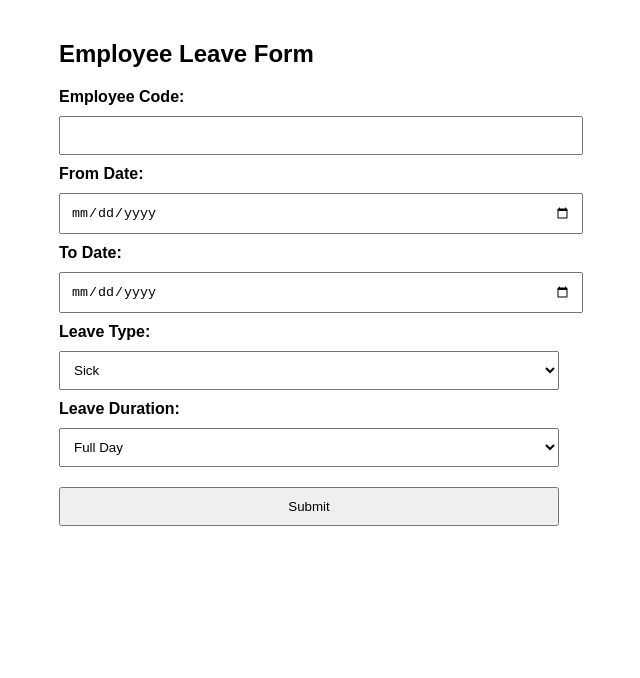
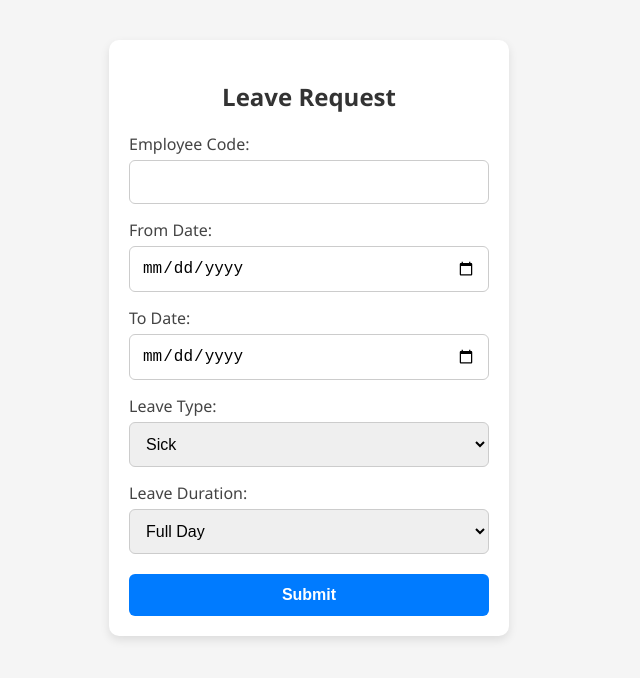
Before and after one commit to sedhunms/employee-leave-tracker, a plain HTML site: page index.html in a window 1280 px wide. Shown: the whole page, without its empty margins (331-971 px from the left). Drawn offline with Linux system fonts and the light colour scheme.

Commit message:
index.html

```diff
--- a/index.html
+++ b/index.html
@@ -4,13 +4,88 @@
   <meta name="viewport" content="width=device-width, initial-scale=1.0">
   <title>Employee Leave Form</title>
   <style>
-    body { font-family: Arial; padding: 20px; max-width: 500px; margin: auto; }
-    input, select, button { width: 100%; padding: 10px; margin: 10px 0; }
-    label { font-weight: bold; }
+    * {
+      box-sizing: border-box;
+    }
+
+    body {
+      font-family: 'Segoe UI', sans-serif;
+      background: #f5f5f5;
+      margin: 0;
+      padding: 0;
+    }
+
+    .container {
+      background: white;
+      padding: 20px;
+      max-width: 400px;
+      margin: 40px auto;
+      box-shadow: 0 4px 10px rgba(0,0,0,0.1);
+      border-radius: 10px;
+    }
+
+    h2 {
+      text-align: center;
+      color: #333;
+    }
+
+    label {
+      display: block;
+      margin-top: 15px;
+      color: #444;
+      font-weight: 500;
+    }
+
+    input, select, button {
+      width: 100%;
+      padding: 12px;
+      margin-top: 5px;
+      border-radius: 6px;
+      border: 1px solid #ccc;
+      font-size: 16px;
+      outline: none;
+    }
+
+    input:focus, select:focus {
+      border-color: #007bff;
+    }
+
+    button {
+      background-color: #007bff;
+      color: white;
+      font-weight: bold;
+      margin-top: 20px;
+      cursor: pointer;
+      transition: background-color 0.3s ease;
+      border: none;
+    }
+
+    button:hover {
+      background-color: #0056b3;
+    }
+
+    .success, .error {
+      margin-top: 15px;
+      text-align: center;
+      font-weight: bold;
+      padding: 10px;
+      border-radius: 5px;
+    }
+
+    .success {
+      color: #155724;
+      background-color: #d4edda;
+    }
+
+    .error {
+      color: #721c24;
+      background-color: #f8d7da;
+    }
   </style>
 </head>
 <body>
-  <h2>Employee Leave Form</h2>
+  <div class="container">
+    <h2>Leave Request</h2>
 
     <label for="empCode">Employee Code:</label>
     <input type="text" id="empCode" required>
@@ -37,6 +112,9 @@
 
     <button onclick="submitForm()">Submit</button>
 
+    <div id="responseMsg"></div>
+  </div>
+
   <script>
     function submitForm() {
       const data = {
@@ -54,13 +132,17 @@
       })
       .then(res => res.json())
       .then(result => {
+        const msg = document.getElementById("responseMsg");
         if (result.result === "success") {
-          alert("Leave submitted successfully!");
+          msg.innerHTML = '<div class="success">Leave submitted successfully!</div>';
         } else {
-          alert("Error: " + result.message);
+          msg.innerHTML = '<div class="error">Error: ' + result.message + '</div>';
         }
       })
-      .catch(error => alert("Fetch error: " + error));
+      .catch(error => {
+        document.getElementById("responseMsg").innerHTML =
+          '<div class="error">Fetch Error: ' + error + '</div>';
+      });
     }
   </script>
 </body>
```
Lines whose indentation alone changed are shown as unchanged.
